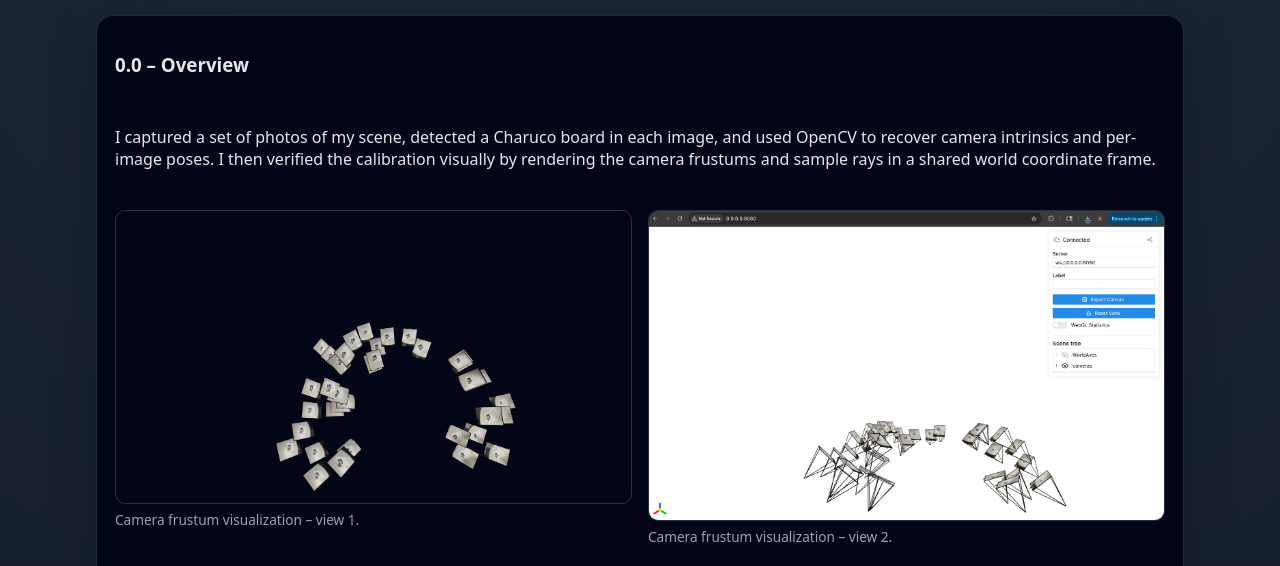
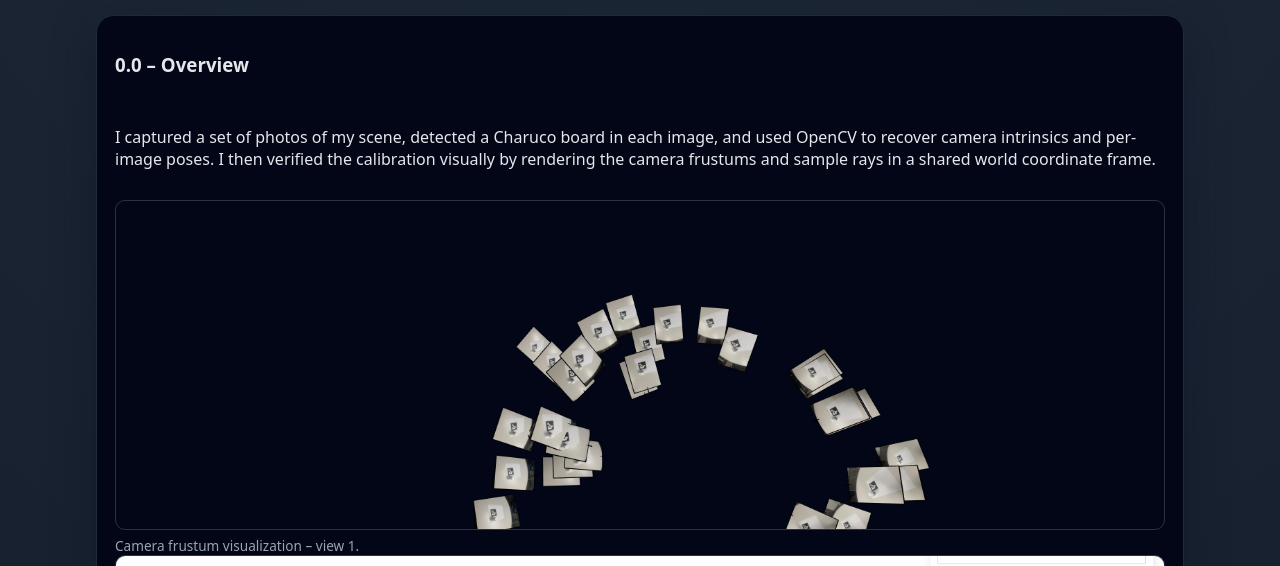
Before and after one commit to apeylet-berkeley/project4-cs180, a plain HTML site: page index.html in a window 1280 px wide. Shown: the part 386-952 px from the top of the page. Drawn offline with Linux system fonts and the light colour scheme.

Commit message:
Update index.html

```diff
--- a/index.html
+++ b/index.html
@@ -140,12 +140,20 @@
       font-size: 0.95rem;
     }
 
-    .image-row {
-      display: flex;
-      flex-wrap: wrap;
-      gap: 16px;
-      margin-top: 10px;
-    }
+   /* Equal height for reference/custom images */
+.card .image-row img {
+  height: 100%;
+  max-height: 330px;
+  object-fit: cover;
+}
+
+/* Make side-by-side images in Part 2 the same height */
+.two-column figure img {
+  height: 100%;
+  max-height: 420px;
+  object-fit: contain;
+}
+
 
     .image-col {
       flex: 1 1 260px;
```
